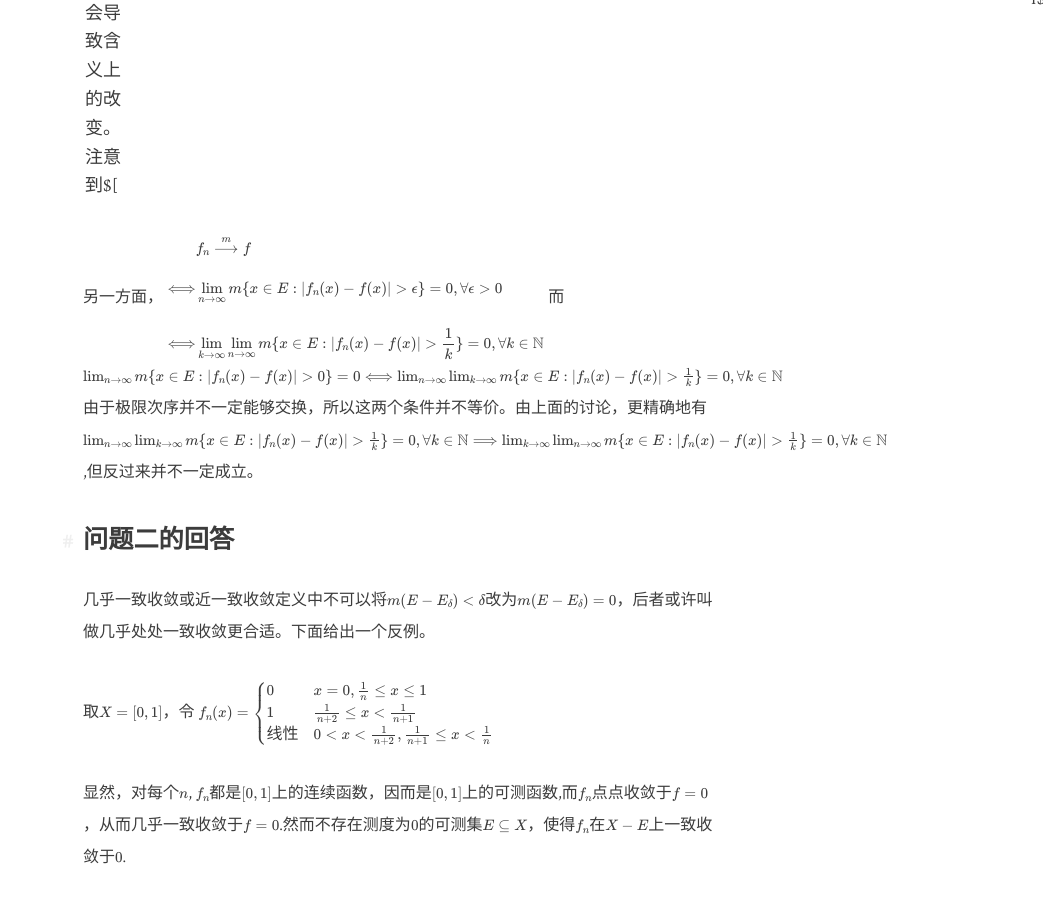
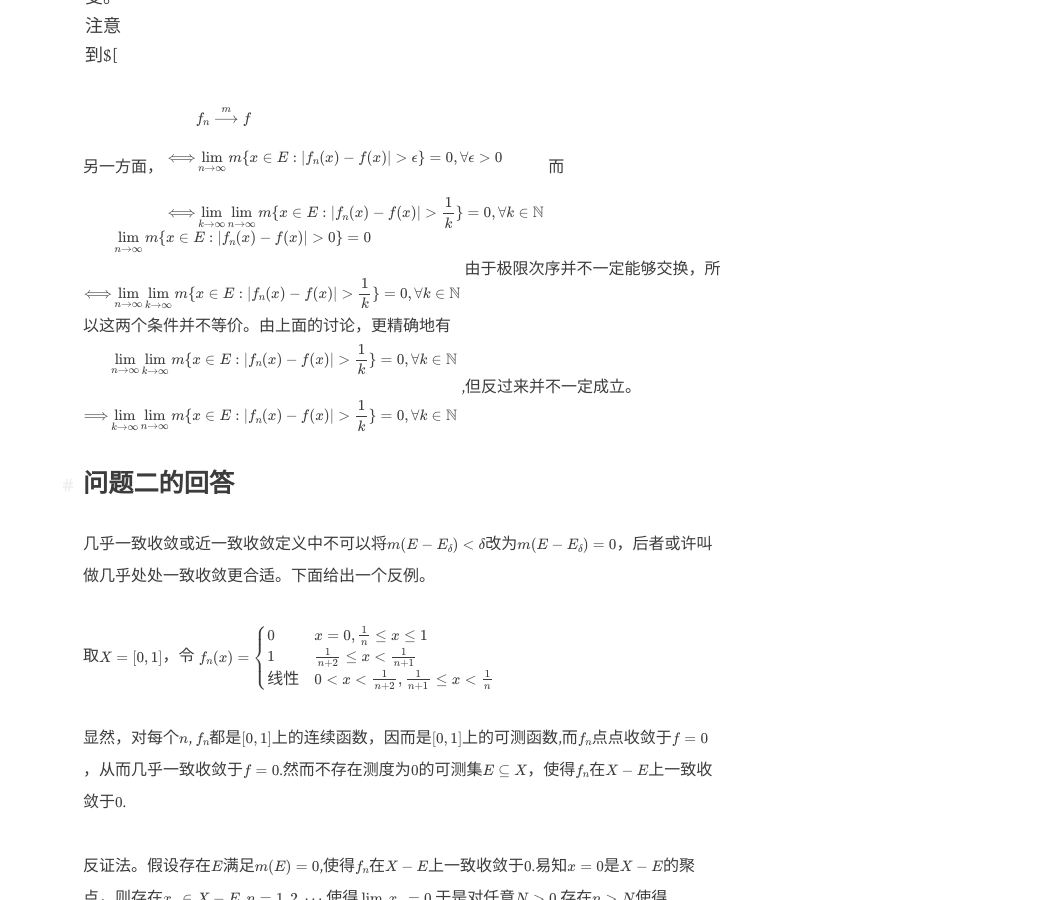
Before and after one commit to ZezeChen/ZezeChen.github.io, a Jekyll site: the page built from _posts/2021-12-06-收敛定义.md, in a window 1280 px wide and 900 px high, scrolled down 2006 px. Shown: the whole window, without its empty margins (237-1280 px from the left). Built offline with Jekyll 4.4.1, drawn with Linux system fonts in a browser that asks for light colours; formulas are drawn with MathJax 3; some of the changed text lies outside the part shown.

Commit message:
Update 2021-12-06-收敛定义.md

```diff
--- a/_posts/2021-12-06-收敛定义.md
+++ b/_posts/2021-12-06-收敛定义.md
@@ -33,12 +33,14 @@ $$\lim_{n\to\infty}m\{x\in E :|f_n(x)-f(x)| > 0\}=0$$
 从几乎一致收敛的定义可以看出
 $$
 \begin{aligned}
-  f_n \longrightarrow f \\ a.un. \\ \\ on \\ \\ E \Longleftrightarrow \forall \delta>0,\exists E_\delta \in \mathfrak{a} \land m(E-E_\delta)<\delta \\ s.t.f_n \longrightarrow f \\ un. \\ on \\ E_\delta.
-  \end{aligned}
+  f_n \longrightarrow f \ a.un. \ \ on \ \ E \Longleftrightarrow \forall \delta>0,\exists E_\delta \in \mathfrak{a} \land m(E-E_\delta)<\delta \ s.t.f_n \longrightarrow f \ un. \ on \ E_\delta.
+ \end{aligned}
 $$
 由于$\delta$可以任意小，那么几乎一致收敛是否可以看成是$\{f_n\}$在$E$上去掉一个零测度集后就一致收敛，亦即$m(E-E_\delta)<\delta$是否可以改为$m(E-E_\delta)=0$？或者说
 $$
- \exists E_\delta \in \mathfrak{a} \land m(E-E_\delta)=0 \\ s.t. \\ f_n \longrightarrow f \\ un. \\ on \\ E_\delta.
+\begin{aligned}
+ \exists E_\delta \in \mathfrak{a} \land m(E-E_\delta)=0 \ s.t. \ f_n \longrightarrow f \ un. \ on \ E_\delta.
+\end{aligned}
 $$
 与原定义有何区别？
 
@@ -60,13 +62,17 @@ $$
 $$
 而
 $$
-\lim_{n\to\infty}m\{x\in E :|f_n(x)-f(x)| > 0\}=0\\\\
-\Longleftrightarrow  \lim_{n\to\infty}\lim_{k\to\infty}m\{x\in E :|f_n(x)-f(x)| >\frac{1}{k}\}=0,\forall k\in\mathbb{N}
+\begin{aligned}
+&\lim_{n\to\infty}m\{x\in E :|f_n(x)-f(x)| > 0\}=0\\\\
+\Longleftrightarrow  &\lim_{n\to\infty}\lim_{k\to\infty}m\{x\in E :|f_n(x)-f(x)| >\frac{1}{k}\}=0,\forall k\in\mathbb{N}
+ \end{aligned}
 $$
 由于极限次序并不一定能够交换，所以这两个条件并不等价。由上面的讨论，更精确地有
 $$
-\lim_{n\to\infty}\lim_{k\to\infty}m\{x\in E :|f_n(x)-f(x)| >\frac{1}{k}\}=0,\forall k\in\mathbb{N}\\\\
-\Longrightarrow  \lim_{k\to\infty}\lim_{n\to\infty}m\{x\in E :|f_n(x)-f(x)|>\frac{1}{k}\}=0,\forall k\in\mathbb{N}
+\begin{aligned}
+&\lim_{n\to\infty}\lim_{k\to\infty}m\{x\in E :|f_n(x)-f(x)| >\frac{1}{k}\}=0,\forall k\in\mathbb{N}\\\\
+\Longrightarrow  &\lim_{k\to\infty}\lim_{n\to\infty}m\{x\in E :|f_n(x)-f(x)|>\frac{1}{k}\}=0,\forall k\in\mathbb{N}
+ \end{aligned}
 $$
 ,但反过来并不一定成立。
 
@@ -75,12 +81,14 @@ $$
 
 取$X=[0,1]$，令
 $$
+\begin{aligned}
   f_n(x)=
 \begin{cases}
 0& x=0,\frac{1}{n}\leq x\leq 1\\
 1& \frac{1}{n+2}\leq x< \frac{1}{n+1}\\
 \text{线性} &0<x<\frac{1}{n+2},\frac{1}{n+1}\leq x <\frac{1}{n}
 \end{cases}
+ \end{aligned}
 $$
 
 
```
